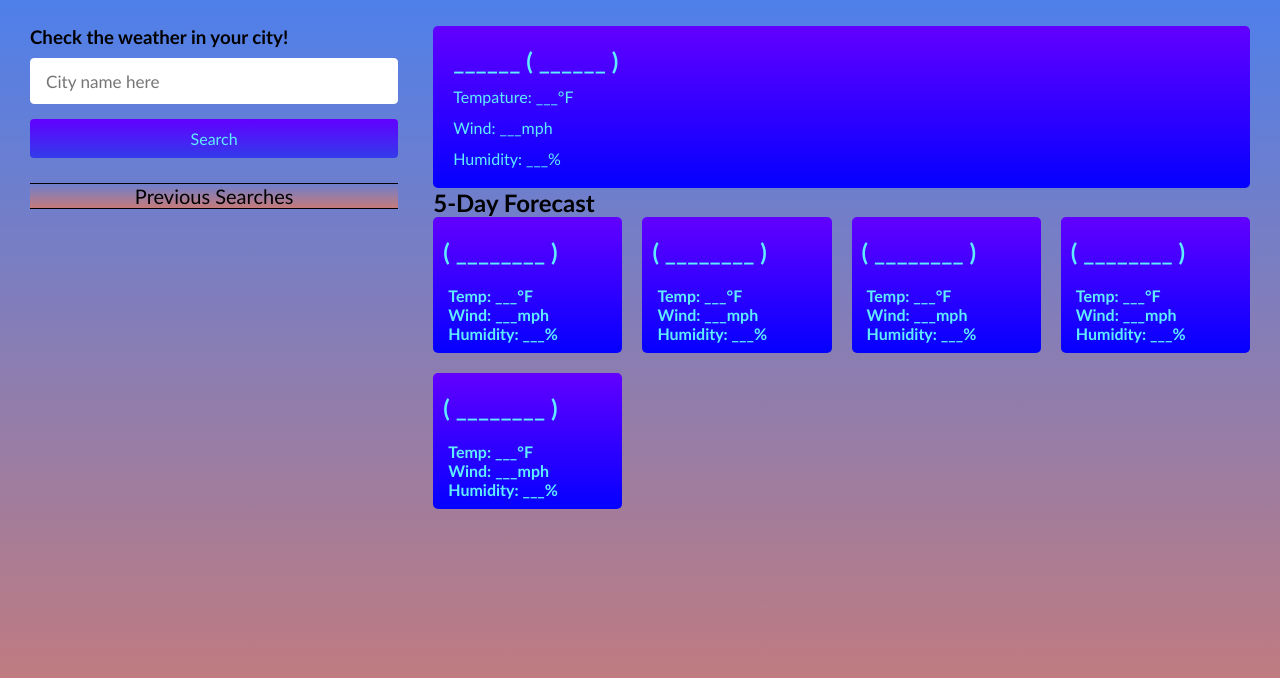
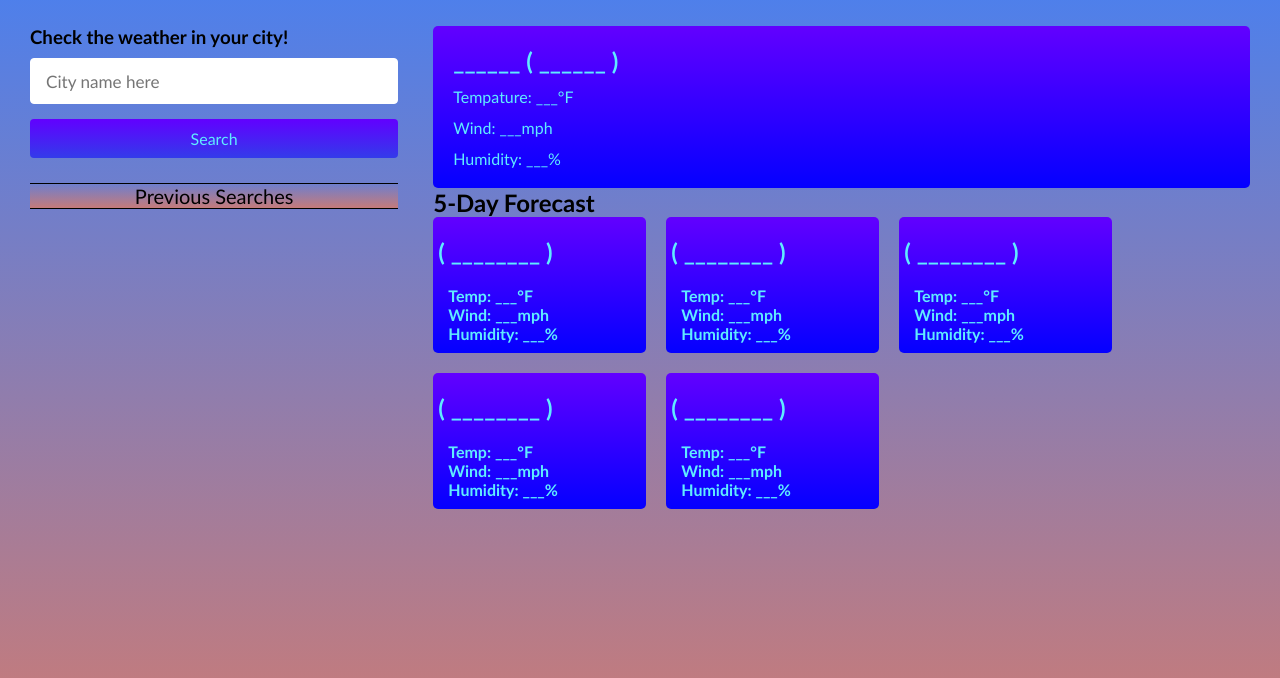
Before and after one commit to Ricochet227/WeatherApp, a plain HTML site: page index.html in a window 1280 px wide. Shown: the part 88-766 px from the top of the page. Drawn offline with Linux system fonts and the light colour scheme.

Commit message:
Adjusted css
Adjusted css to no longer cause overlap

```diff
--- a/style.css
+++ b/style.css
@@ -122,13 +122,14 @@ h1{
 }
 .days-forecast h3{
     font-size: 1.5rem;
-    margin: 20px -5px;
+    margin: 20px -10px;
 }
 .weather-cards{
     display: flex;
     gap: 20px;
 }
 .weather-cards .card{
+    min-width: 213px;
     background: linear-gradient(rgb(98, 0, 255),rgb(4, 0, 255));
     list-style: none;
     color: rgb(96, 236, 255);
```
